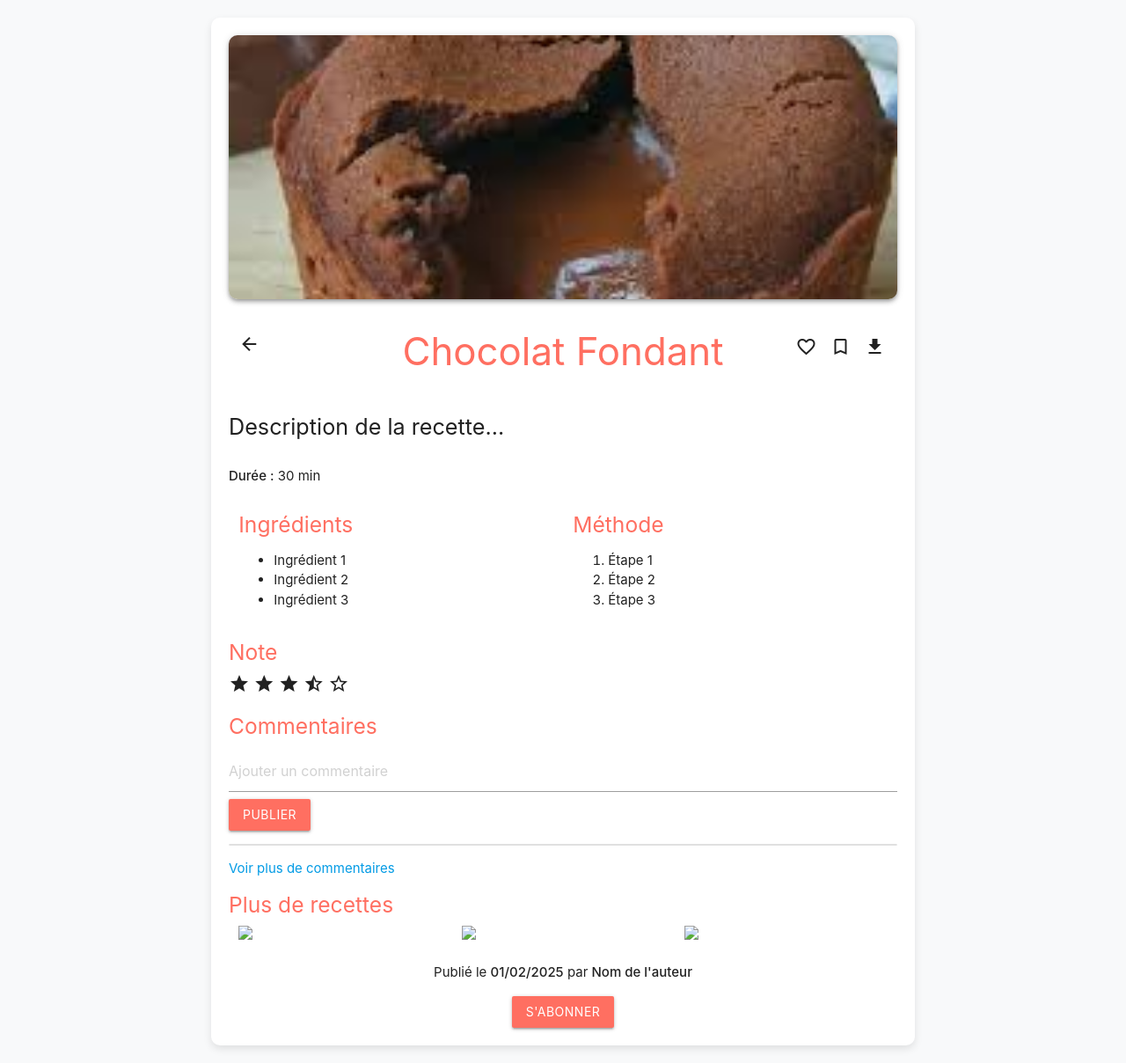
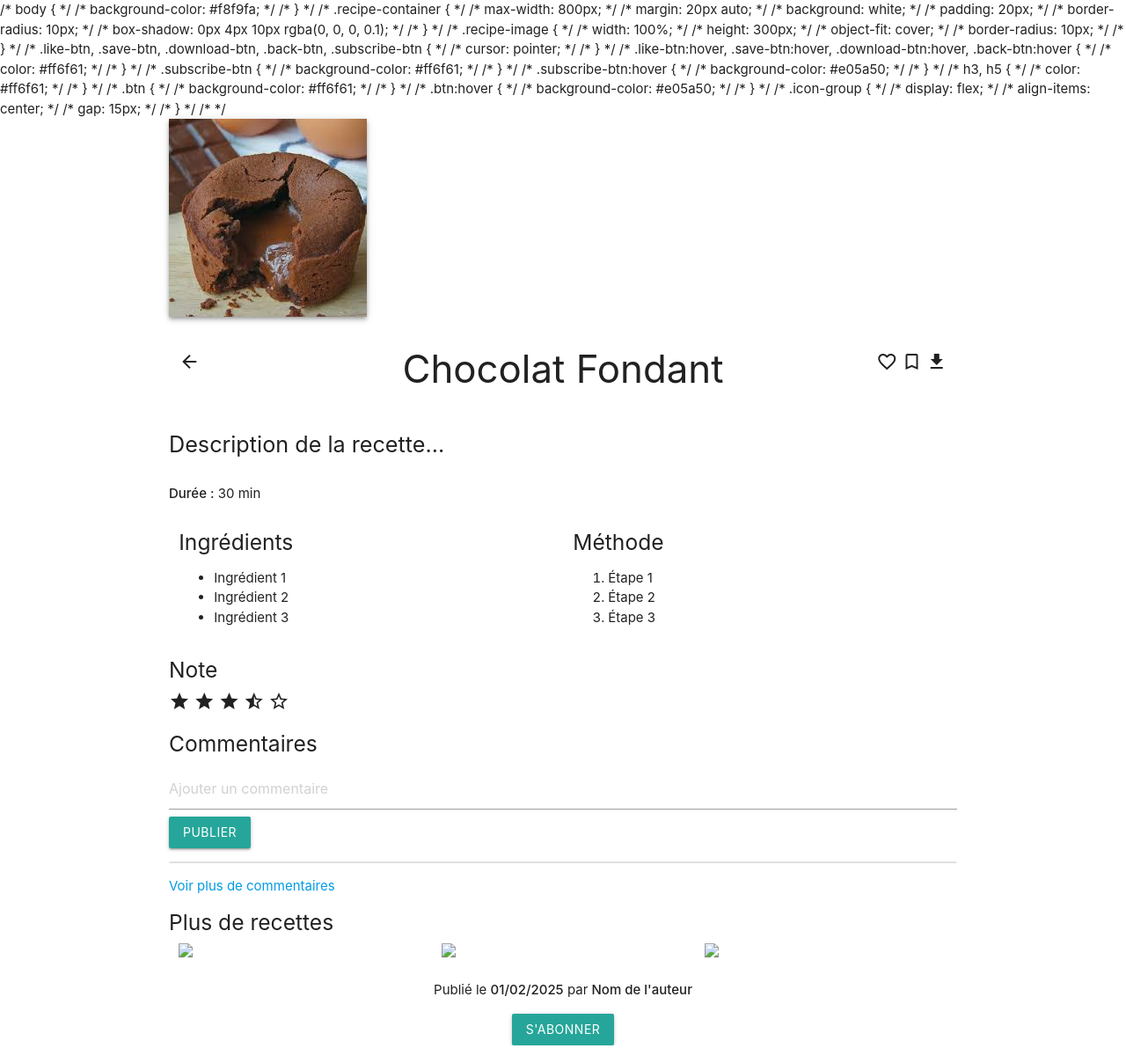
Before and after one commit to bancakone/Recette, a PHP site: page /Recette.php in a window 1280 px wide. Shown: the whole page at 88% size. Run offline with PHP 8.4, Linux system fonts and the light colour scheme; some libraries are stand-ins or nearby versions.

Commit message:
Enlevement de style

```diff
--- a/Recette.php
+++ b/Recette.php
@@ -6,51 +6,51 @@
     <title>Recette</title>
     <link href="https://cdnjs.cloudflare.com/ajax/libs/materialize/1.0.0/css/materialize.min.css" rel="stylesheet">
     <link href="https://fonts.googleapis.com/icon?family=Material+Icons" rel="stylesheet">
-    <style>
-        body {
-            background-color: #f8f9fa;
-        }
-        .recipe-container {
-            max-width: 800px;
-            margin: 20px auto;
-            background: white;
-            padding: 20px;
-            border-radius: 10px;
-            box-shadow: 0px 4px 10px rgba(0, 0, 0, 0.1);
-        }
-        .recipe-image {
-            width: 100%;
-            height: 300px;
-            object-fit: cover;
-            border-radius: 10px;
-        }
-        .like-btn, .save-btn, .download-btn, .back-btn, .subscribe-btn {
-            cursor: pointer;
-        }
-        .like-btn:hover, .save-btn:hover, .download-btn:hover, .back-btn:hover {
-            color: #ff6f61;
-        }
-        .subscribe-btn {
-            background-color: #ff6f61;
-        }
-        .subscribe-btn:hover {
-            background-color: #e05a50;
-        }
-        h3, h5 {
-            color: #ff6f61;
-        }
-        .btn {
-            background-color: #ff6f61;
-        }
-        .btn:hover {
-            background-color: #e05a50;
-        }
-        .icon-group {
-            display: flex;
-            align-items: center;
-            gap: 15px;
-        }
-    </style>
+    <!-- <style> -->
+        /* body { */
+            /* background-color: #f8f9fa; */
+        /* } */
+        /* .recipe-container { */
+            /* max-width: 800px; */
+            /* margin: 20px auto; */
+            /* background: white; */
+            /* padding: 20px; */
+            /* border-radius: 10px; */
+            /* box-shadow: 0px 4px 10px rgba(0, 0, 0, 0.1); */
+        /* } */
+        /* .recipe-image { */
+            /* width: 100%; */
+            /* height: 300px; */
+            /* object-fit: cover; */
+            /* border-radius: 10px; */
+        /* } */
+        /* .like-btn, .save-btn, .download-btn, .back-btn, .subscribe-btn { */
+            /* cursor: pointer; */
+        /* } */
+        /* .like-btn:hover, .save-btn:hover, .download-btn:hover, .back-btn:hover { */
+            /* color: #ff6f61; */
+        /* } */
+        /* .subscribe-btn { */
+            /* background-color: #ff6f61; */
+        /* } */
+        /* .subscribe-btn:hover { */
+            /* background-color: #e05a50; */
+        /* } */
+        /* h3, h5 { */
+            /* color: #ff6f61; */
+        /* } */
+        /* .btn { */
+            /* background-color: #ff6f61; */
+        /* } */
+        /* .btn:hover { */
+            /* background-color: #e05a50; */
+        /* } */
+        /* .icon-group { */
+            /* display: flex; */
+            /* align-items: center; */
+            /* gap: 15px; */
+        /* } */
+    /* </style> */
 </head>
 <body>
     <div class="container recipe-container">
```
